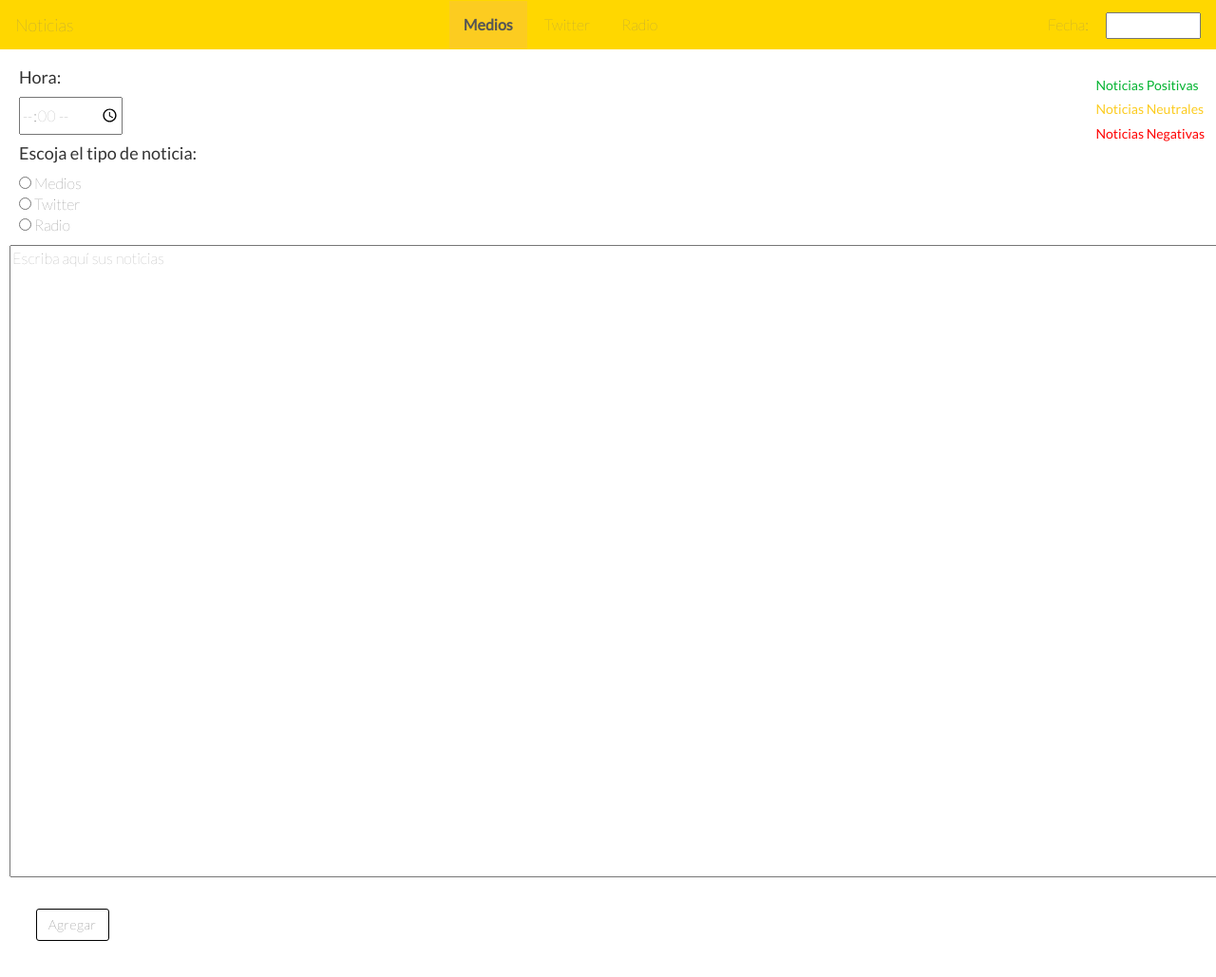
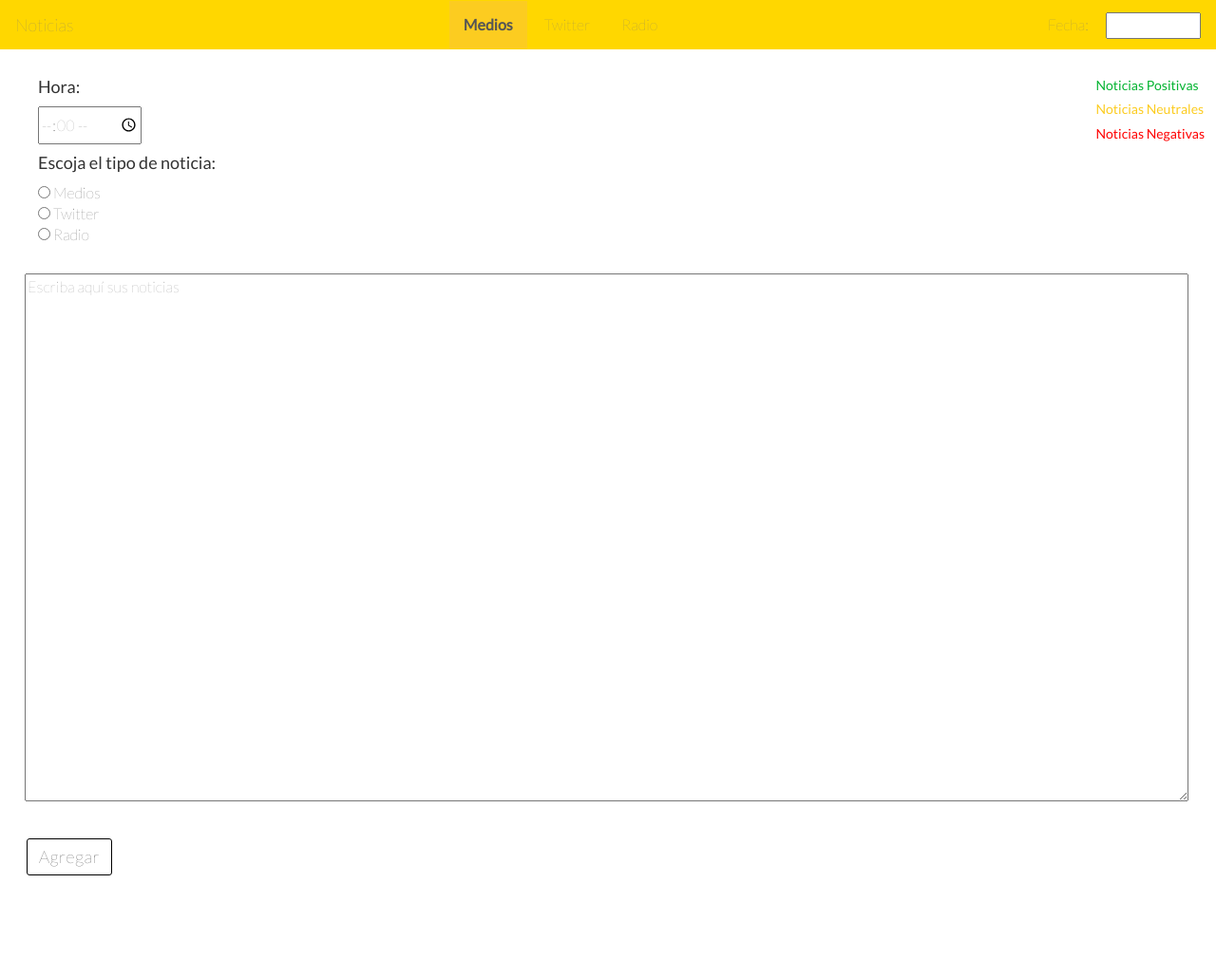
Before and after one commit to cmartinezacha/Panahuecos, a Flask app: page /agregar in a window 1280 px wide; the page is wider, and only the part inside the window is pictured. Shown: that part at 95% size. After the commit the page ends 922 px from the top of that part, so only its background shows below. Run offline with Flask 2, Linux system fonts and the light colour scheme; the visitor is signed in with stand-in values (Sample User, id 1); parts of the project's set-up code (start-up, migrations or seed data) failed here and were passed over; some libraries are stand-ins or nearby versions.

Commit message:
poninedo margenes

```diff
--- a/static/override.css
+++ b/static/override.css
@@ -94,9 +94,10 @@ p{
 
 .form{
 	margin: 10px;
+	margin-top: 20px;
 }
 .parte-arriba{
-	margin: 10px;
+	margin: 30px;
 }
 
 .btn{
@@ -110,7 +111,8 @@ p{
 	margin: 0;
 	display: inline-block;
 	background: transparent;
-	margin: 2em
+	margin: 1em;
+	font-size: 18px;
 }
 
 .btn:hover {
@@ -119,9 +121,13 @@ p{
 	border-color: #BDBDBD;
 }
 
+.area-de-texto{
+	margin: 1em;
+}
 .login{
-	margin: 10px;
+	margin: 1em;
 }
+
 
 .navbar-default .navbar-nav>.active>a{
   background-color:#FCCC20
--- a/templates/agregar.html
+++ b/templates/agregar.html
@@ -19,7 +19,7 @@
 			</div>
 
 			<div class = "area-de-texto">
-				<textarea rows ="30" cols="190" name="text" placeholder="Escriba aquí sus noticias"></textarea>
+				<textarea rows ="25" cols="150" name="text" placeholder="Escriba aquí sus noticias"></textarea>
 			</div>
 
 			<input class="btn agregar" type="submit" value="Agregar">
```
